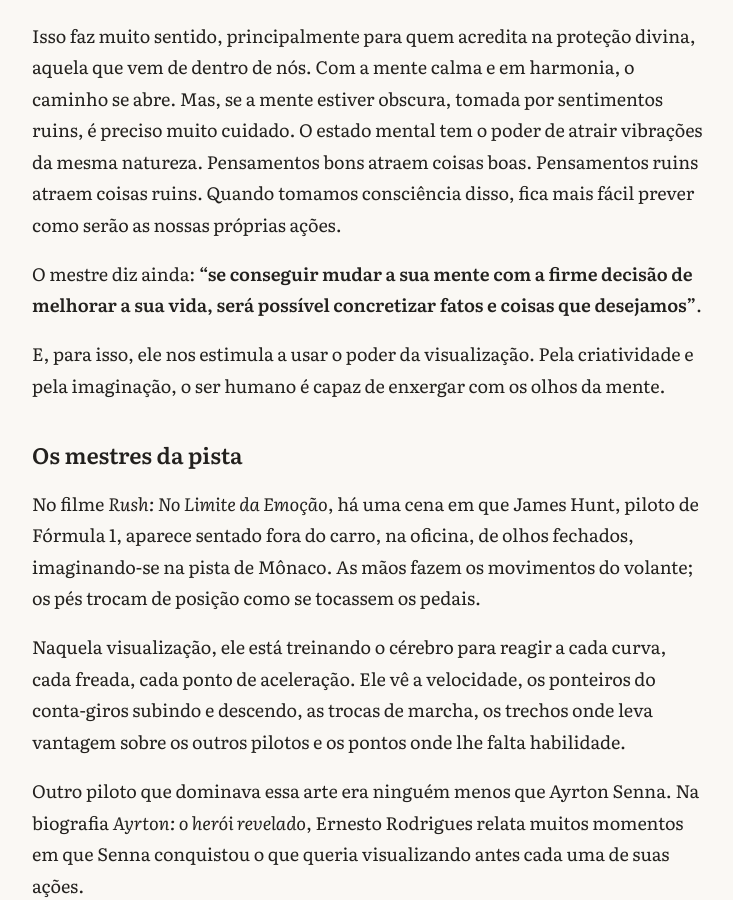
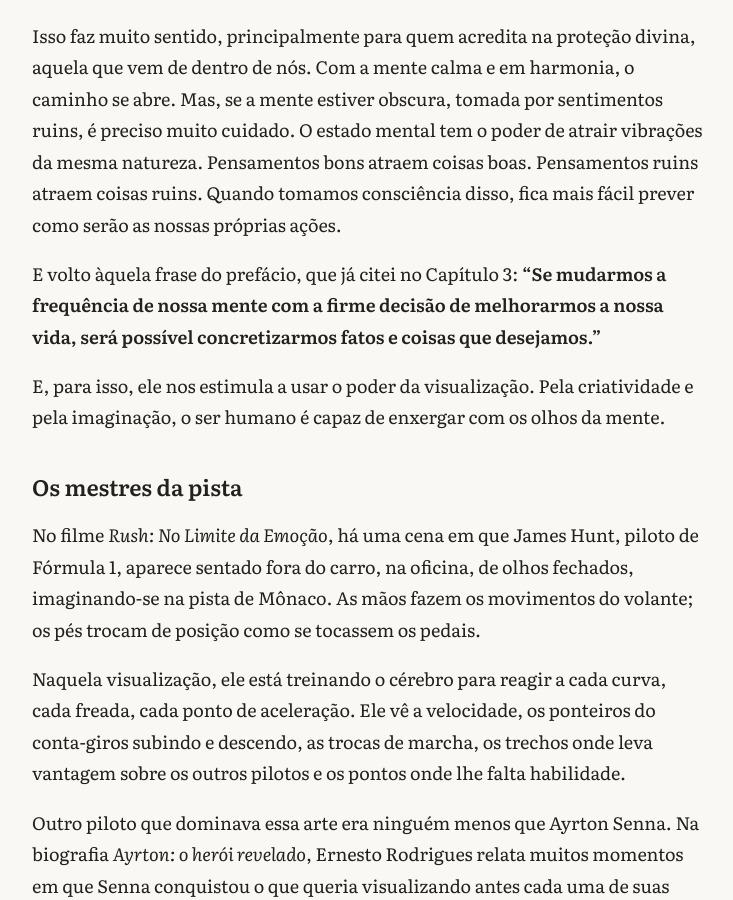
Before and after one commit to thifacco/livro-o-piloto-interior, a Jekyll site: the page built from capitulos/10-mentalize-o-caminho.md, in a window 1280 px wide and 900 px high, scrolled down 695 px. Shown: the whole window, without its empty margins (272-1005 px from the left). Built offline with Jekyll 4.4.1, drawn with Linux system fonts in a browser that asks for light colours; our own code applies the rules of GitHub Pages for plain Markdown files.

Commit message:
Citação do Taniguchi conferida no livro e unificada nos Capítulos 3 e 10
Co-Authored-By: Claude Opus 5.5 <noreply@anthropic.com>
Claude-Session: https://claude.ai/code/session_0175Wu2wrrnq6PtWR8b9RpEb

```diff
--- a/capitulos/10-mentalize-o-caminho.md
+++ b/capitulos/10-mentalize-o-caminho.md
@@ -14,7 +14,7 @@ O mestre Masaharu Taniguchi ensina, no *Livro dos Jovens* [Tiago: capítulo], qu
 
 Isso faz muito sentido, principalmente para quem acredita na proteção divina, aquela que vem de dentro de nós. Com a mente calma e em harmonia, o caminho se abre. Mas, se a mente estiver obscura, tomada por sentimentos ruins, é preciso muito cuidado. O estado mental tem o poder de atrair vibrações da mesma natureza. Pensamentos bons atraem coisas boas. Pensamentos ruins atraem coisas ruins. Quando tomamos consciência disso, fica mais fácil prever como serão as nossas próprias ações.
 
-O mestre diz ainda: **"se conseguir mudar a sua mente com a firme decisão de melhorar a sua vida, será possível concretizar fatos e coisas que desejamos"**.
+E volto àquela frase do prefácio, que já citei no Capítulo 3: **"Se mudarmos a frequência de nossa mente com a firme decisão de melhorarmos a nossa vida, será possível concretizarmos fatos e coisas que desejamos."**
 
 E, para isso, ele nos estimula a usar o poder da visualização. Pela criatividade e pela imaginação, o ser humano é capaz de enxergar com os olhos da mente.
 
```
Also changed, not shown: capitulos/03-anatomia-do-medo.md (+1 -1 lines), resenhas/05-notas-do-editor.md (+1 -1 lines).
